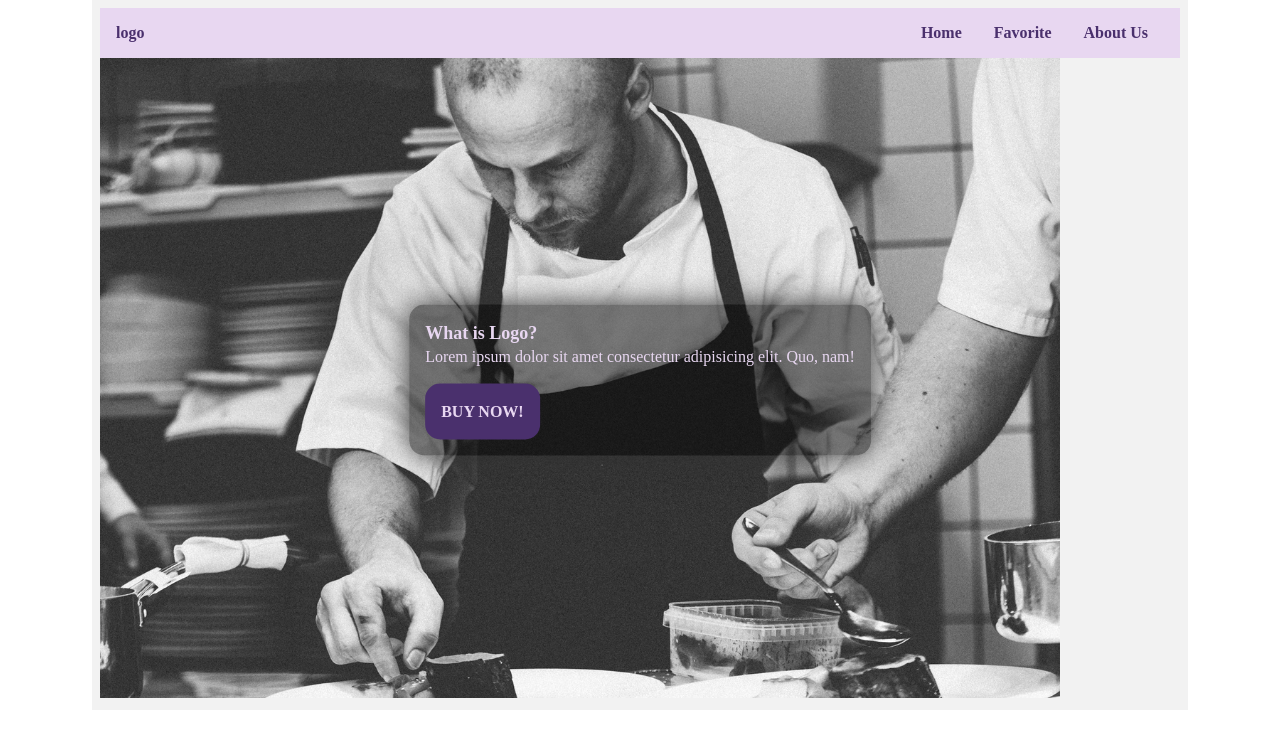
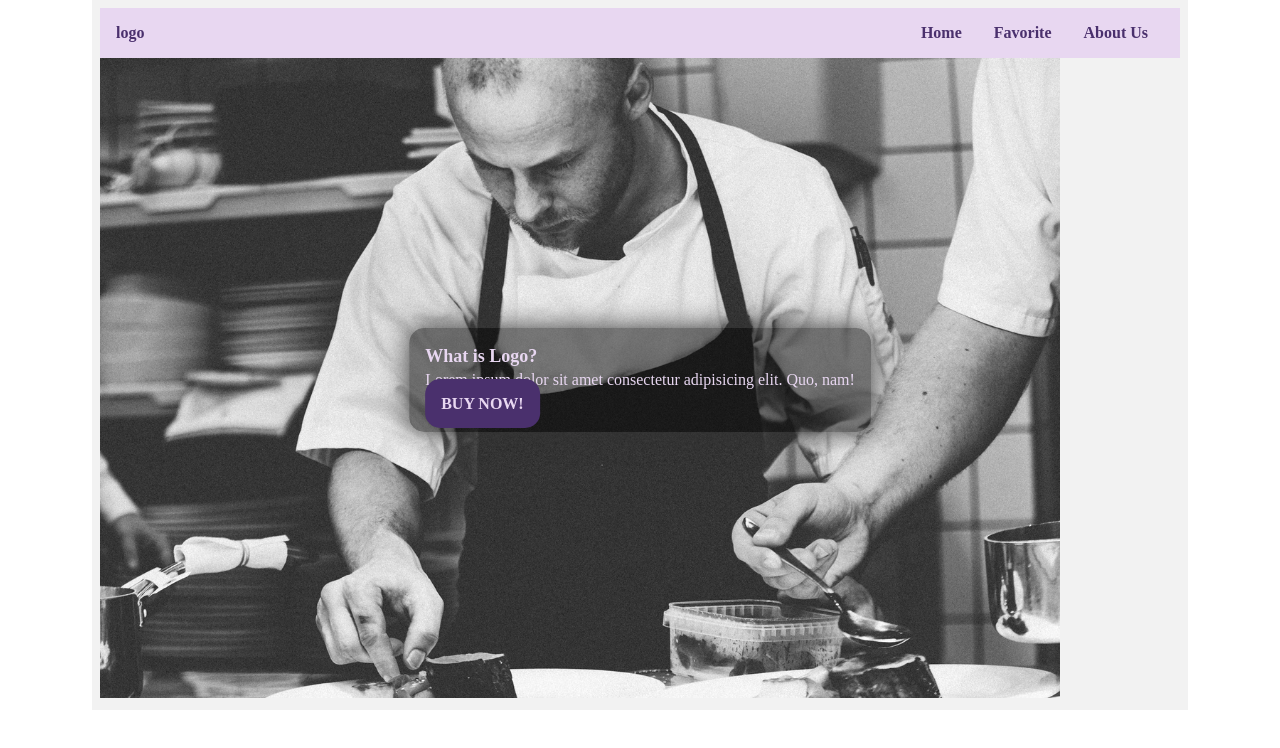
Before and after one commit to alifprihantoro/dicoding-restaurant-app, a website built with webpack: page src/templates/index.html in a window 1280 px wide. Built offline with nearby package versions, Linux system fonts and the light colour scheme.

Commit message:
fix: tag name

```diff
--- a/src/components/heroEl/index.js
+++ b/src/components/heroEl/index.js
@@ -13,7 +13,7 @@ class HeroEl extends HTMLElement {
         <div class="info">
           <h2>What is Logo?</h2>
           <p>Lorem ipsum dolor sit amet consectetur adipisicing elit. Quo, nam!</p>
-          <button>Buy Now!</button>
+          <a href="#">Buy Now!</button>
         </div>
       </div>
     `
--- a/src/styles/heroEl/main.css
+++ b/src/styles/heroEl/main.css
@@ -31,7 +31,7 @@
   font-size: large;
 }
 /* button heroes */
-.hero-element > .info > button {
+.hero-element > .info > a {
   background-color: var(--main-400);
   padding: 1em;
   border-radius: 15px;
```
